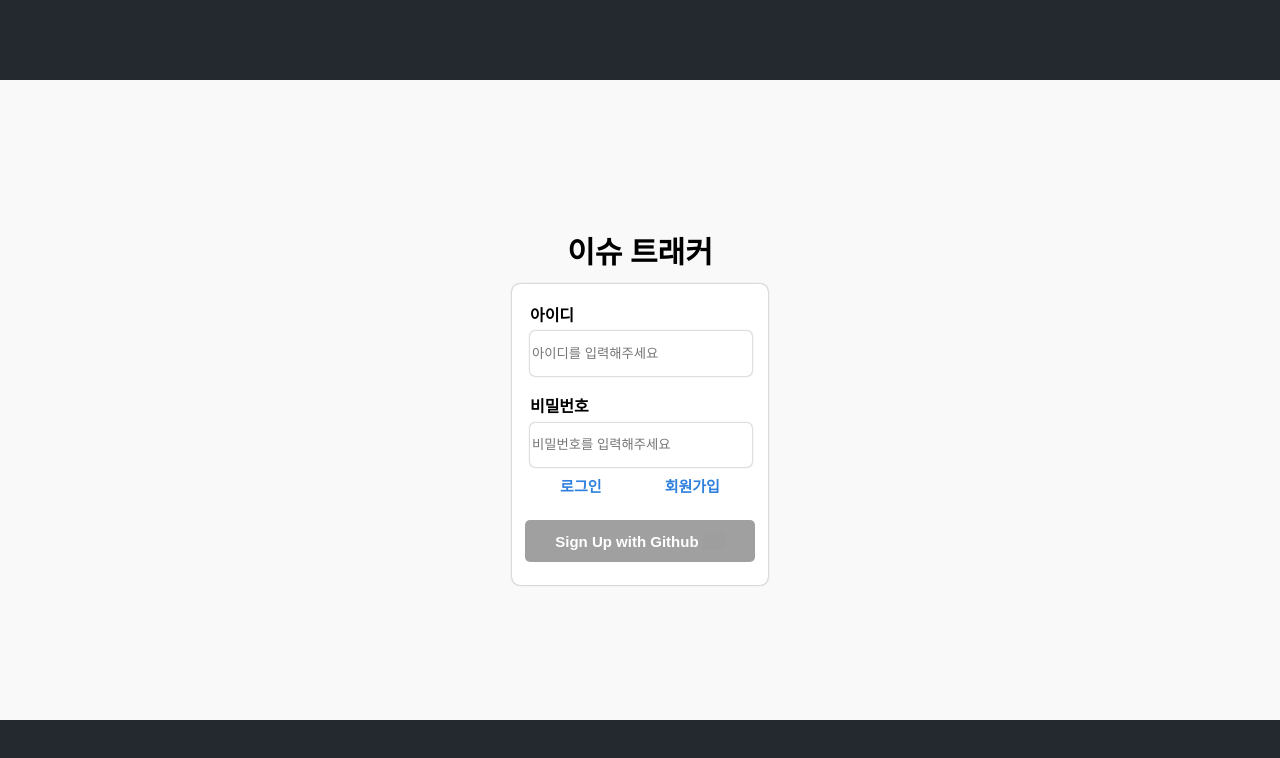
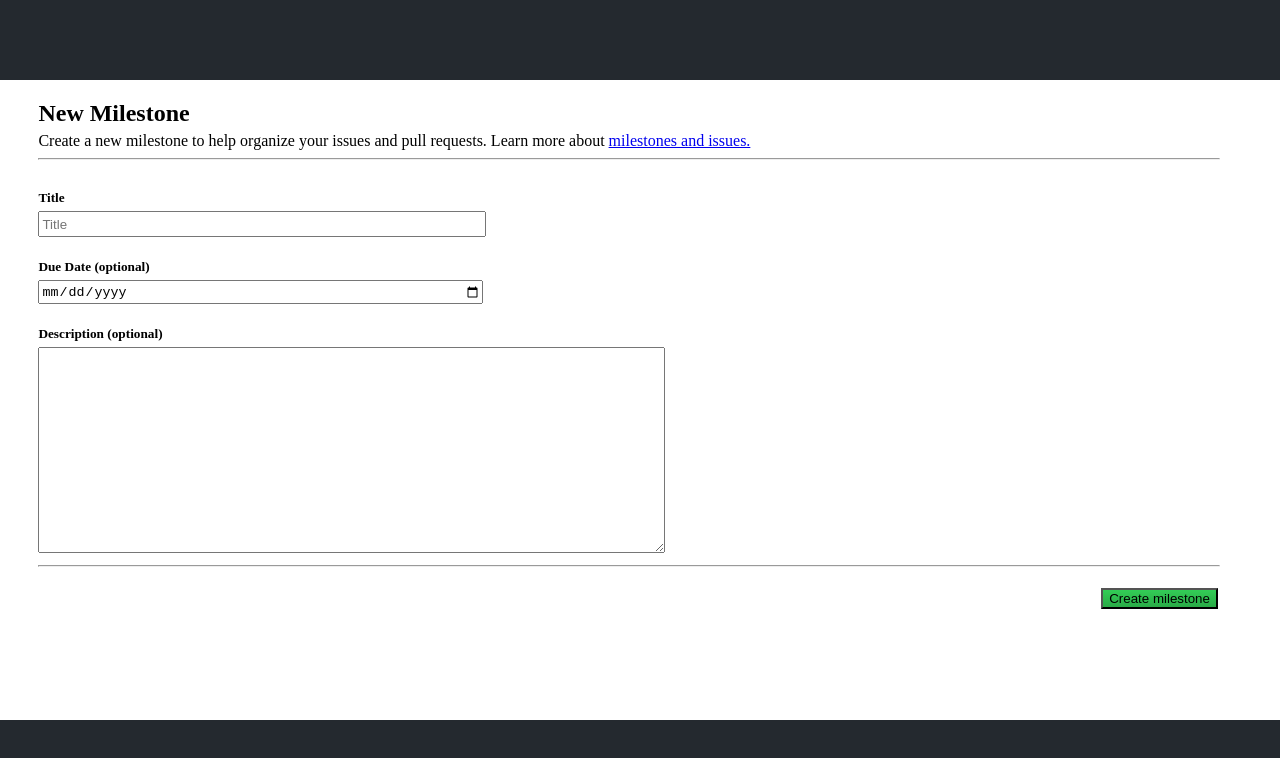
Before and after one commit to boostcamp-2020/IssueTracker-30, a React app in the folder client/: page /newMilestone in a window 1280 px wide. Shown: the top 758 px of the page. Built offline with nearby package versions, Linux system fonts and the light colour scheme; grey boxes are pictures that could not be loaded.

Commit message:
feat: new milestone 화면 구현

```diff
--- a/client/src/App.jsx
+++ b/client/src/App.jsx
@@ -9,6 +9,8 @@ import Footer from "./components/footer.jsx";
 import DetailIssue from "./detailIssue/detail-issue.jsx";
 import Labels from "./labels/labels-list.jsx";
 import Milestones from "./milestones/milestones-list.jsx";
+import NewMilestone from "./milestones/new-milestone.jsx"
+import editMilestone from "./milestones/edit-milestone.jsx"
 
 const StyledRouter = styled(Router)`
     display: flex;
@@ -101,6 +103,8 @@ const App = () => {
                 <Route path="/detail/:issueId" component={DetailIssue} />
                 <Route path="/labels" component={Labels} />
                 <Route path="/milestones" component={Milestones} />
+                <Route path="/newMilestone" component={NewMilestone} />
+                <Route path="/editMilestone/:milestoneId" component={editMilestone} />
                 <Route path="/">
                     <MainSection mode={mode} />
                 </Route>
--- /dev/null
+++ b/client/src/milestones/edit-milestone.jsx
@@ -0,0 +1,35 @@
+import React, { useState } from "react";
+import axios from "axios";
+import styled from "styled-components";
+import { Link } from "react-router-dom";
+import HeaderOne from "../components/label-milestone-header.jsx";
+import NewMilestoneForm from "./milestone-form.jsx";
+
+const StyledHeaderButtonLabel = HeaderOne("Label", 0);
+const StyledHeaderButtonMiles = HeaderOne("Milestones", 1);
+
+const StyledCreateMilestoneButton = styled.button`
+    float: right;
+    cursor: pointer;
+    outline: none;
+    background: linear-gradient(rgba(51,205,86,1) 0%, rgba(41,171,71,1) 100%);
+`;
+
+const EditMilestones = (props) => {
+    return (
+        <>
+        edit
+            <div style={{ display: "flex", flexDirection: "column" }}>
+                <NewMilestoneForm></NewMilestoneForm>
+                <div>
+                    <hr></hr>
+                    <StyledCreateMilestoneButton>Create milestone</StyledCreateMilestoneButton>
+                </div>
+            </div>
+        </>
+    );
+
+}
+
+
+export default EditMilestones;
--- /dev/null
+++ b/client/src/milestones/milestone-form.jsx
@@ -0,0 +1,51 @@
+import React from "react";
+import styled from "styled-components";
+
+const NewMilestoneDiv = styled.div`
+  float: left;
+`;
+
+const StyledTitleInput = styled.input`
+    width: 440px;
+    height: 20px;
+`;
+
+const StyledDueDateInput = styled.input`
+    width: 440px;
+    height: 20px;
+`;
+
+const StyledDescriptionTextarea = styled.textarea`
+    width: 50%;
+    height: 200px
+`;
+
+export default function MilestoneForm(props) {
+    const titleChangeHandler = (event) => {
+        props.setTitle(event.target.value);
+    }
+
+    const dateChangeHandler = (event) => {
+        props.setDate(event.target.value);
+    }
+
+    const descChangeHandler = (event) => {
+        props.setDescription(event.target.value);
+    }
+
+    return (
+        <NewMilestoneDiv className="App">
+            <h5 style={{ marginBlockEnd: "5px" }}>Title</h5>
+            <StyledTitleInput placeholder="Title" onChange={titleChangeHandler} value={props.title}></StyledTitleInput>
+            <h5 style={{ marginBlockEnd: "5px" }}>Due Date (optional)</h5>
+            <StyledDueDateInput type="date" onChange={dateChangeHandler} value={props.date}></StyledDueDateInput>
+            <h5 style={{ marginBlockEnd: "5px" }}>Description (optional)</h5>
+            <StyledDescriptionTextarea
+                cols="30"
+                rows="10"
+                value={props.description}
+                onChange={descChangeHandler}
+            ></StyledDescriptionTextarea>
+        </NewMilestoneDiv>
+    );
+}
--- a/client/src/milestones/milestones-list.jsx
+++ b/client/src/milestones/milestones-list.jsx
@@ -1,6 +1,7 @@
 import React, { useState } from "react";
 import axios from "axios";
 import styled from "styled-components";
+import { Link } from "react-router-dom";
 
 const StyledButtons = styled.div`
     display: flex;
@@ -95,8 +96,9 @@ const Milestones = () => {
                 Milestones
             </StyledMilestoneButton>
             </StyledButtons>
-            <StyledButton>New milestones</StyledButton>
-
+            <Link to="/newMilestone">
+                <StyledButton>New milestones</StyledButton>
+            </Link>
         </>
     );
 
--- /dev/null
+++ b/client/src/milestones/new-milestone.jsx
@@ -0,0 +1,74 @@
+import React, { useState } from "react";
+import axios from "axios";
+import styled from "styled-components";
+import { Link } from "react-router-dom";
+import HeaderOne from "../components/label-milestone-header.jsx";
+import NewMilestoneForm from "./milestone-form.jsx";
+
+const StyledHeaderButtonLabel = HeaderOne("Label", 0);
+const StyledHeaderButtonMiles = HeaderOne("Milestones", 1);
+
+const StyledNewMilestoneTitleDiv = styled.div`
+    margin-left: 3%;
+`;
+
+const StyledCreateMilestoneButton = styled.button`
+    float: right;
+    cursor: pointer;
+    outline: none;
+    margin-top: 1%;
+    margin-right: 5%;
+    background: linear-gradient(rgba(51,205,86,1) 0%, rgba(41,171,71,1) 100%);
+`;
+
+const newMilestones = () => {
+    const [title, setTitle] = useState('');
+    const [date, setDate] = useState('');
+    const [description, setDescription] = useState('');
+
+    const createMilestoneClickHandler = () => {
+        axios({
+            method: "POST",
+            url: "http://localhost:3000/milestone",
+            data: {
+                title: title,
+                dueDate: date,
+                description: description,
+            },
+            withCredentials: true,
+        }).then((res) => {
+            alert('마일스톤이 생성되었습니다.');
+            setTitle('');
+            setDate('');
+            setDescription('');
+        });
+    }
+    return (
+        <>
+            <StyledNewMilestoneTitleDiv>
+                <h2 style={{ marginBlockEnd: "5px" }}>New Milestone</h2>
+                <div>Create a new milestone to help organize your issues and pull requests. Learn more about {' '}
+                    <a href="https://guides.github.com/features/issues/">milestones and issues.</a></div>
+                <hr style={{ marginLeft: "0px", width: "95%" }}></hr>
+            </StyledNewMilestoneTitleDiv>
+            <div style={{ display: "flex", flexDirection: "column", marginLeft: "3%" }}>
+                <NewMilestoneForm
+                    title={title}
+                    setTitle={setTitle}
+                    date={date}
+                    setDate={setDate}
+                    description={description}
+                    setDescription={setDescription}
+                ></NewMilestoneForm>
+                <div>
+                    <hr style={{ marginLeft: "0px", width: "95%" }}></hr>
+                    <StyledCreateMilestoneButton onClick={createMilestoneClickHandler}>Create milestone</StyledCreateMilestoneButton>
+                </div>
+            </div>
+        </>
+    );
+
+}
+
+
+export default newMilestones;
```
